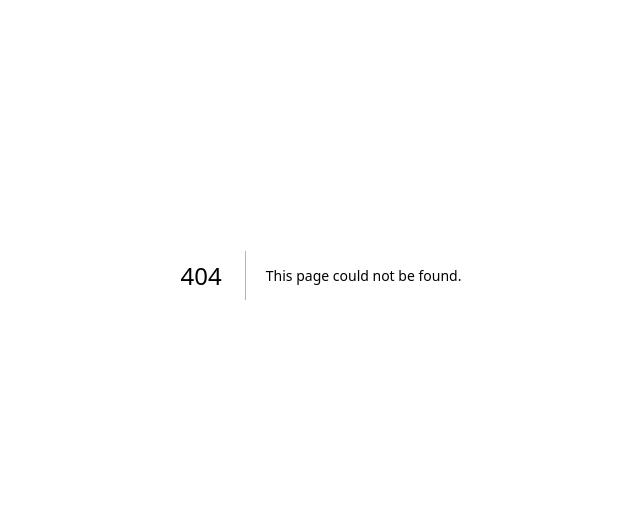
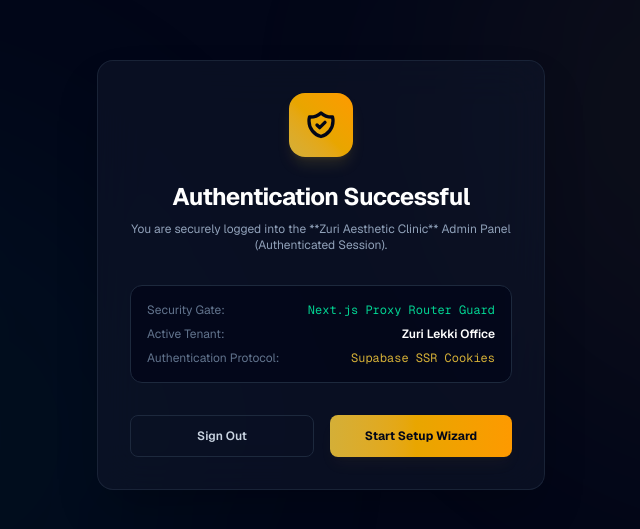
Before and after one commit to jen67/bassirAi, a Next.js app in the folder frontend/: page /dashboard in a window 1280 px wide. Before the commit this address had no page. Shown: the part 125-654 px from the top of the page, without its empty margins (319-959 px from the left). Built offline with nearby package versions, Linux system fonts and the light colour scheme; no server answers.

Commit message:
feat: add high-fidelity dashboard landing page and configure sign out mock-bypasses

```diff
--- /dev/null
+++ b/frontend/src/app/dashboard/page.tsx
@@ -0,0 +1,72 @@
+'use client'
+
+import { useRouter } from 'next/navigation'
+import { createClient } from '@/utils/supabase/client'
+
+export default function DashboardPage() {
+  const router = useRouter()
+  const supabase = createClient()
+
+  const handleSignOut = async () => {
+    // Clear mock session cookie
+    document.cookie = "sb-mock-session=; path=/; expires=Thu, 01 Jan 1970 00:00:00 UTC;"
+
+    // Clear Supabase session
+    await supabase.auth.signOut()
+
+    router.refresh()
+    router.push('/login')
+  }
+
+  return (
+    <main className="min-h-screen bg-slate-950 flex flex-col justify-center items-center p-6 relative text-white overflow-hidden font-sans">
+      {/* Decorative Spheres */}
+      <div className="absolute top-[-10%] right-[-10%] w-[50vw] h-[50vw] bg-[#D4AF37]/5 rounded-full blur-[120px]" />
+      <div className="absolute bottom-[-10%] left-[-10%] w-[50vw] h-[50vw] bg-teal-500/5 rounded-full blur-[120px]" />
+
+      <div className="w-full max-w-md bg-slate-900/60 backdrop-blur-xl border border-slate-800/80 rounded-2xl p-8 shadow-2xl z-10 text-center">
+        <div className="w-16 h-16 rounded-2xl bg-gradient-to-tr from-[#D4AF37] to-amber-500 flex items-center justify-center shadow-lg shadow-[#D4AF37]/15 mx-auto mb-6">
+          <svg className="w-8 h-8 text-slate-950" fill="none" stroke="currentColor" viewBox="0 0 24 24">
+            <path strokeLinecap="round" strokeLinejoin="round" strokeWidth="2.5" d="M9 12l2 2 4-4m5.618-4.016A11.955 11.955 0 0112 2.944a11.955 11.955 0 01-8.618 3.04A12.02 12.02 0 003 9c0 5.591 3.824 10.29 9 11.622 5.176-1.332 9-6.03 9-11.622 0-1.042-.133-2.052-.382-3.016z" />
+          </svg>
+        </div>
+
+        <h1 className="text-2xl font-bold tracking-tight text-white mb-2">Authentication Successful</h1>
+        <p className="text-slate-400 text-xs mb-8">
+          You are securely logged into the **Zuri Aesthetic Clinic** Admin Panel (Authenticated Session).
+        </p>
+
+        <div className="bg-slate-950/80 border border-slate-800 rounded-xl p-4 mb-8 text-left space-y-2">
+          <div className="flex justify-between text-xs">
+            <span className="text-slate-500">Security Gate:</span>
+            <span className="text-emerald-400 font-mono">Next.js Proxy Router Guard</span>
+          </div>
+          <div className="flex justify-between text-xs">
+            <span className="text-slate-500">Active Tenant:</span>
+            <span className="text-white font-semibold">Zuri Lekki Office</span>
+          </div>
+          <div className="flex justify-between text-xs">
+            <span className="text-slate-500">Authentication Protocol:</span>
+            <span className="text-[#D4AF37] font-mono">Supabase SSR Cookies</span>
+          </div>
+        </div>
+
+        <div className="flex gap-4">
+          <button
+            onClick={handleSignOut}
+            className="flex-1 border border-slate-800 hover:bg-slate-800/50 text-slate-300 font-semibold text-xs rounded-lg py-3 transition-colors"
+          >
+            Sign Out
+          </button>
+
+          <button
+            onClick={() => router.push('/dashboard/onboarding')}
+            className="flex-1 bg-gradient-to-r from-[#D4AF37] to-amber-500 hover:from-amber-500 hover:to-[#D4AF37] text-slate-950 font-bold text-xs rounded-lg py-3 shadow-lg shadow-[#D4AF37]/5 transition-all duration-300 transform active:scale-[0.98]"
+          >
+            Start Setup Wizard
+          </button>
+        </div>
+      </div>
+    </main>
+  )
+}
```
